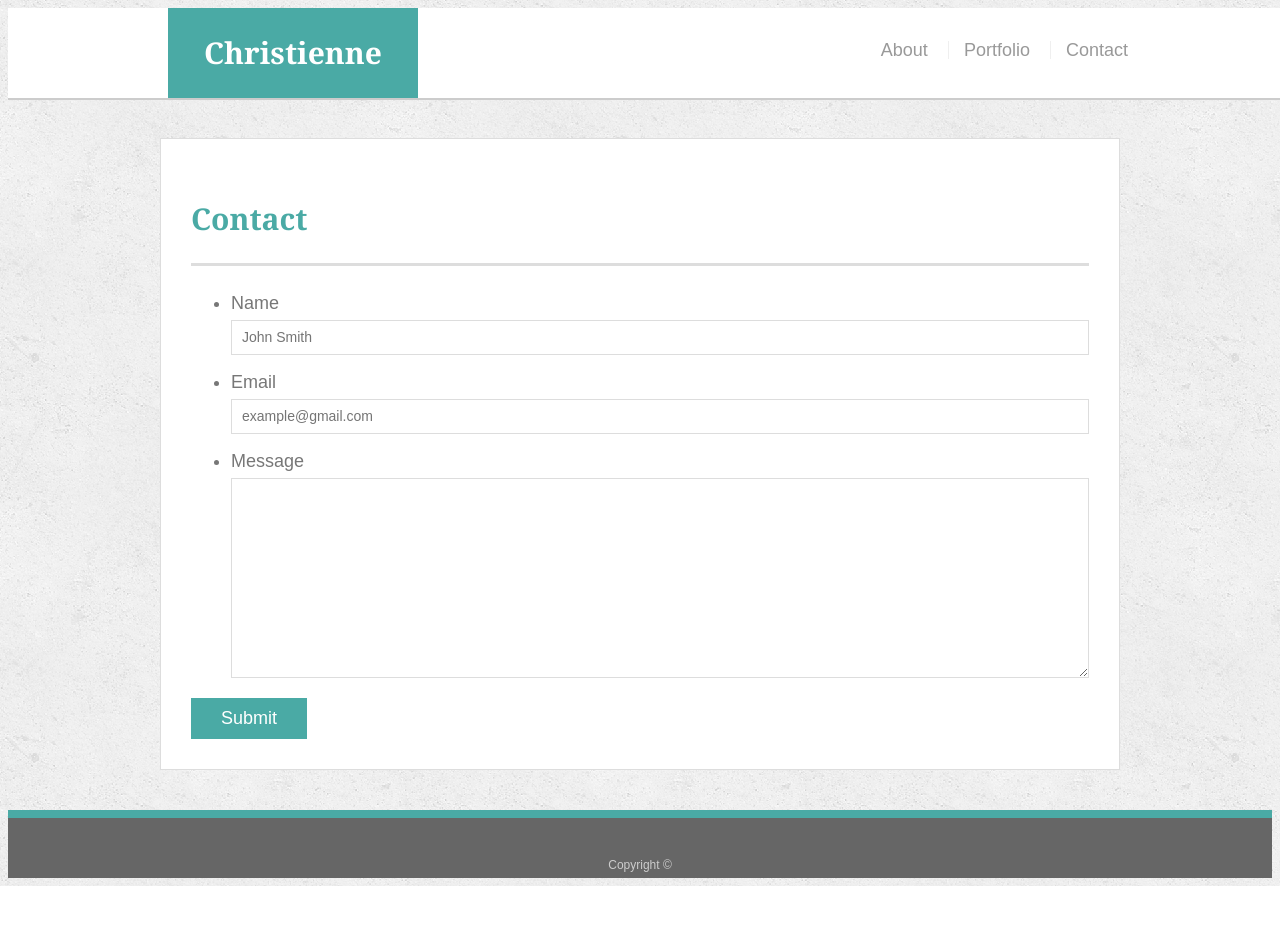
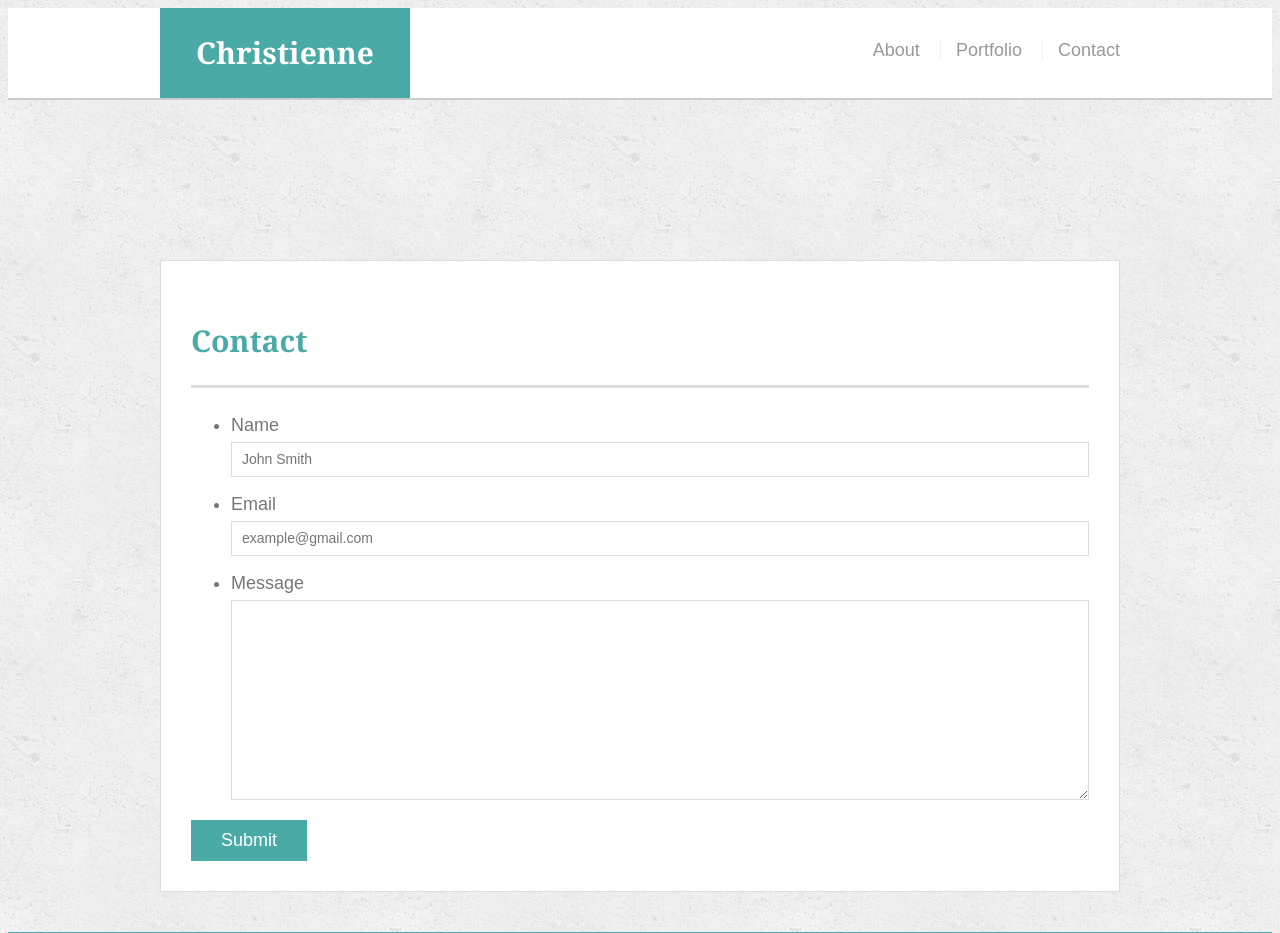
Before and after one commit to chloieeeramos/Responsive-Portfolio, a plain HTML site: page contact.html in a window 1280 px wide. Shown: the top 933 px of the page. Before the commit the page ends 886 px from the top, so only its background shows below. Drawn offline with Linux system fonts and the light colour scheme.

Commit message:
added viewport tag

```diff
--- a/assets/css/style.css
+++ b/assets/css/style.css
@@ -53,7 +53,7 @@ body {
 /* header */
 
   #masthead {
-    position: fixed;
+    position: static;
     z-index: 99;
     width: 100%;
     margin: 0 0 30px;
--- a/contact.html
+++ b/contact.html
@@ -3,6 +3,7 @@
 
 <head>
   <meta charset="UTF-8">
+  <meta name="viewport" content="width=device-width, initial-scale=1.0">
   <title>Contact | Christienne</title>
 
   <link rel="stylesheet" type="text/css" href="assets/css/style.css">
```
Also changed, not shown: index.html (+1 -0 lines), portfolio.html (+1 -0 lines).
